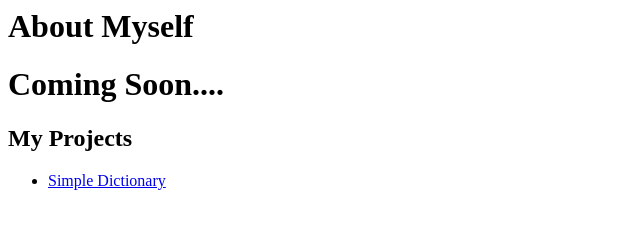
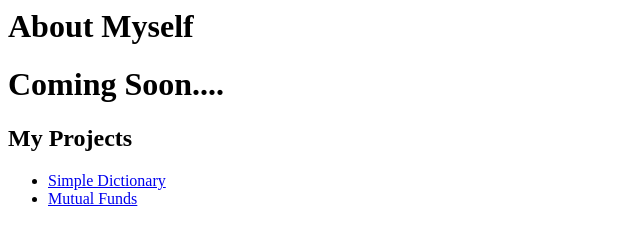
Before and after one commit to gopalakrishnan94/gopalakrishnan94.github.io, a plain HTML site: page index.html in a window 1280 px wide. Shown: the whole page, without its empty margins (0-640 px from the left). Drawn offline with Linux system fonts and the light colour scheme.

Commit message:
Mutual Funds added

```diff
--- a/index.html
+++ b/index.html
@@ -6,6 +6,7 @@
     <h2>My Projects</h2>
     <ul>
       <li><a href="https://gopalakrishnan94.github.io/SimpleDictionary" target="_blank">Simple Dictionary</a></li>
+      <li><a href="https://gopalakrishnan94.github.io/MutualFunds" target="_blank">Mutual Funds</a></li>
     </ul>
   </body>
 </html>
```
